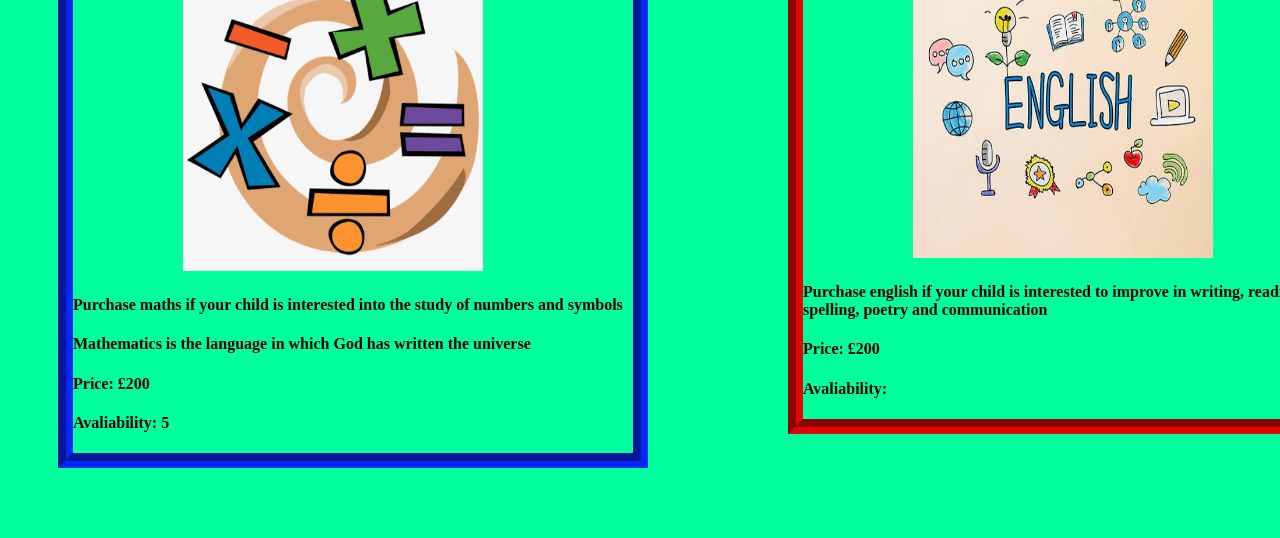
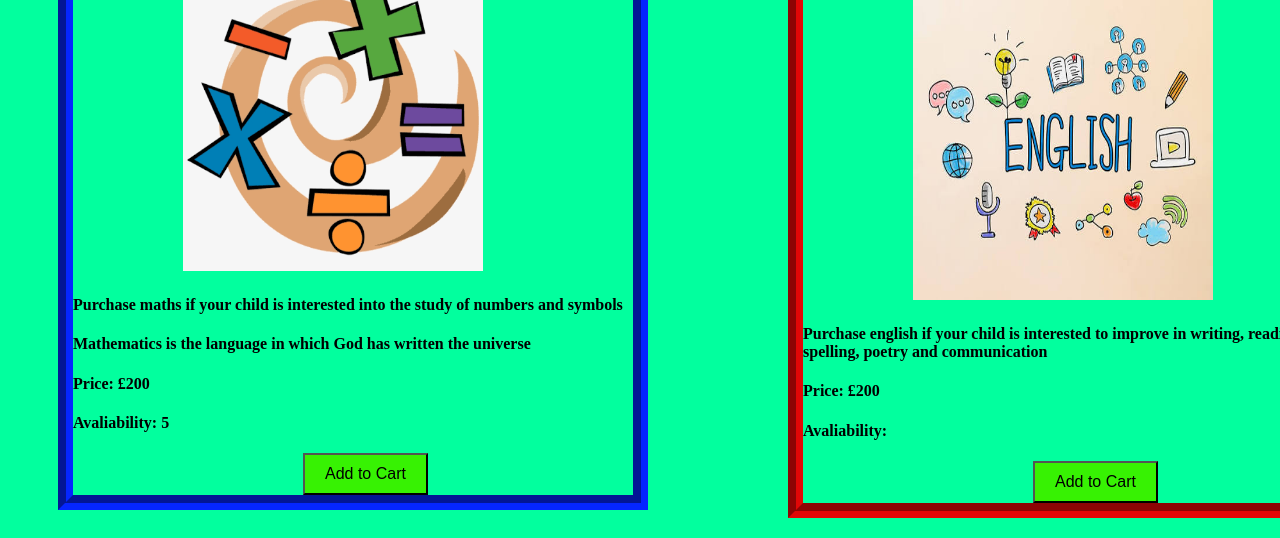
Before and after one commit to Coolts81/Frontend-work, a plain HTML site: page index.html in a window 1280 px wide. Shown: the part 414-952 px from the top of the page. Drawn offline with nearby package versions, Linux system fonts and the light colour scheme.

Commit message:
Buttons to change

```diff
--- a/index.html
+++ b/index.html
@@ -30,7 +30,7 @@
     <h4>{{subject.description2}}</h4>
     <h4>Price: £{{subject.price}}</h4>
     <h4> Avaliability: {{subject.avaliability}}</h4>
-    <button class = "CartButtonDesign" v-on:click="addItem()" v-show="canAddToCart">Add to Cart</button>
+    <button class = "CartButtonDesign" v-on:click="addToCart()" v-bind="canAddToCart">Add to Cart</button>
 </div>
 
 </div>
```
